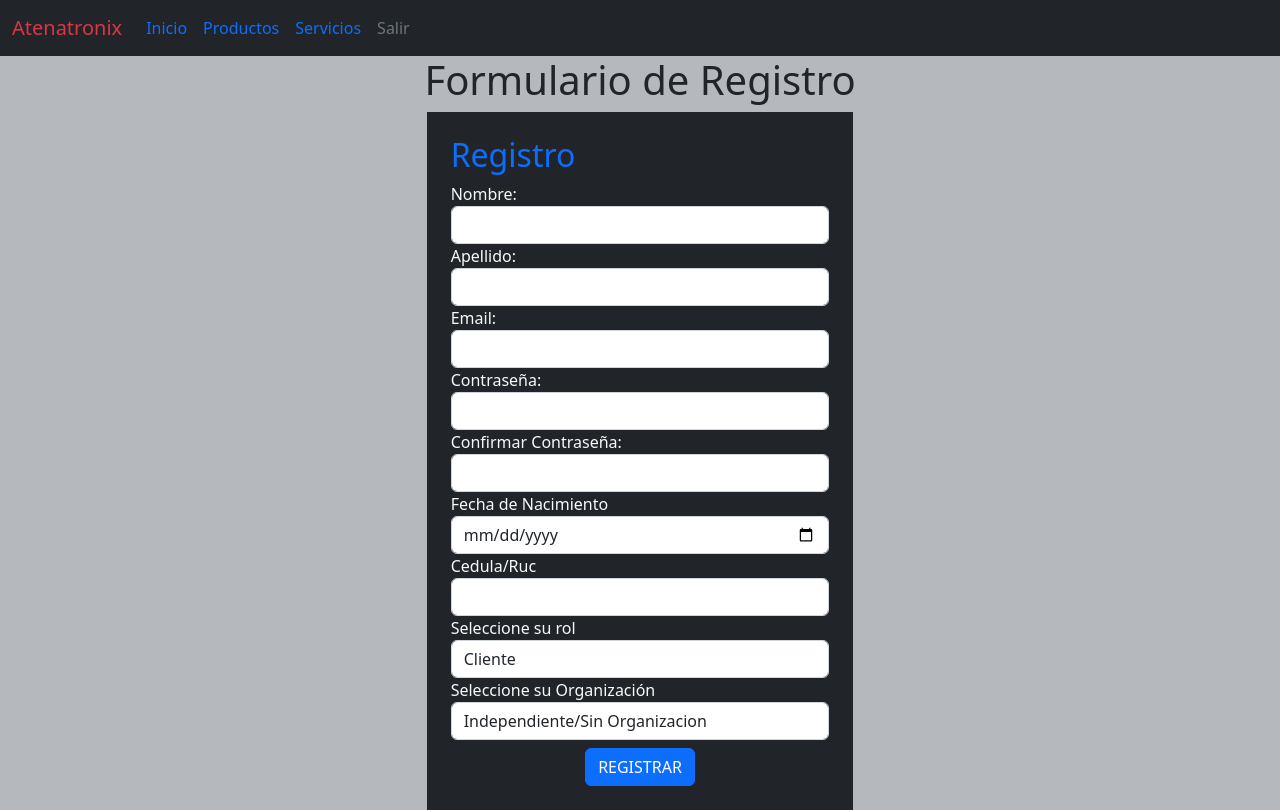
After one commit to SilviAC04/atenatronix, a Flask app: page /registrar in a window 1280 px wide. The commit adds this page. Run offline with Flask 2, Linux system fonts and the light colour scheme.

Commit message:
actualizo archivos

```diff
--- a/flask_app/controllers/users.py
+++ b/flask_app/controllers/users.py
@@ -1,6 +1,69 @@
 from flask_app import app
-from flask import render_template, redirect, session, flash
+from flask import render_template, redirect, session, request, flash
+from flask_app.models.user import User
+from flask_bcrypt import Bcrypt
+
+bcrypt = Bcrypt(app)
 
 @app.route('/')
 def home():
     return render_template("home.html")
+
+@app.route('/registrar')
+def show_register_page():
+    return render_template("registrar_usuario.html")
+
+@app.route('/register_user', methods = ['POST'])
+def register():
+    # registro del usuario
+    if not User.validate_register(request.form):
+        return redirect('/registrar')
+    data = {
+        "first_name":request.form['first_name'],
+        "last_name":request.form['last_name'],
+        "email":request.form['email'],
+        "password":bcrypt.generate_password_hash(request.form['password']),
+        "birthday":request.form['birthday'],
+        "cedula_ruc":request.form['cedula_ruc'],
+        "user_type_id":request.form['user_type_id'],
+        "empresa_id" : request.form['empresa_id'],
+        "direccion_id":1
+    }
+    print(data)
+    session["user_id"] = User.save(data)
+    print(session)
+    return redirect('/dashboard')
+
+
+@app.route('/login', methods=['POST'])
+def login():
+    user = User.get_by_email(request.form)
+    if not user:
+        flash("Email o contraseña inválido","login")
+        return redirect('/')
+    if not bcrypt.check_password_hash(user.password, request.form['password']):
+        flash("Email o contraseña inválido","login")
+        return redirect('/')
+    print(user.id)
+    session['user_id'] = user.id
+    return redirect('/dashboard')
+
+
+@app.route('/dashboard')
+def show_dashboard():
+    if 'user_id' not in session:
+        return redirect('/logout')
+    data = {
+        "id":session["user_id"]
+    }
+    this_user = User.get_by_id(data)
+    return render_template("dashboard.html", this_user=this_user)
+
+@app.route('/logout')
+def logout():
+    session.clear()
+    return redirect('/')
+
+@app.route('/Atenatronix')
+def show_atenatronix():
+    return render_template("Atenatronix.html")
--- a/flask_app/templates/base.html
+++ b/flask_app/templates/base.html
@@ -15,16 +15,17 @@
 <body class="bg-opacity-50 bg-secondary">
     <nav class="navbar navbar-expand-lg bg-dark">
         <div class="container-fluid">
-            <a class="navbar-brand link-danger" href="#">Atenatronix</a>
+            <a class="navbar-brand link-danger" href="/Atenatronix">Atenatronix</a>
             <button class="navbar-toggler" type="button" data-bs-toggle="collapse" data-bs-target="#navbarNavAltMarkup" aria-controls="navbarNavAltMarkup" aria-expanded="false" aria-label="Toggle navigation">
                 <span class="navbar-toggler-icon"></span>
             </button>
             <div class="collapse navbar-collapse" id="navbarNavAltMarkup">
                 <div class="navbar-nav">
-                    <a class="nav-link active link-primary" aria-current="page" href="#">Home</a>
-                    <a class="nav-link link-primary" href="#">Features</a>
-                    <a class="nav-link link-primary" href="#">Pricing</a>
-                    <a class="nav-link disabled link-primary">Disabled</a>
+                    <a class="nav-link active link-primary" aria-current="page" href="/">Inicio</a>
+                    <a class="nav-link link-primary" href="#">Productos</a>
+                    <a class="nav-link link-primary" href="#">Servicios</a>
+                    <!-- <a class="nav-link disabled link-primary">Disabled</a> -->
+                    <a class="nav-link link-secondary" href="/logout">Salir</a>
                 </div>
             </div>
         </div>
--- /dev/null
+++ b/flask_app/templates/registrar_usuario.html
@@ -0,0 +1,70 @@
+{% extends 'base.html' %}
+{% block title %}
+    Registro
+{% endblock %}
+
+{% block content %}
+    <h1 class="text-center">Formulario de Registro</h1>
+    <div class="d-flex justify-content-center">
+        <form action="/register_user" method="post" class="col-4 p-4 bg-dark text-light">
+            <h2 class="text-primary">Registro</h2>
+            {% with messages = get_flashed_messages(category_filter=['register']) %}
+                {% if messages %}
+                <div class="alert alert-danger" role="alert">
+                    <strong>Por favor llenar correctamente el formulario</strong>
+                        {% for message in messages %}
+                        <p>{{message}}</p>
+                        {% endfor %}
+                </div>
+                {% endif %}
+            {% endwith %}
+            <div class="form-group">
+                <label for="first_name">Nombre:</label>
+                <input type="text" name="first_name" class="form-control">
+            </div>
+            <div class="form-group">
+                <label for="last_name">Apellido:</label>
+                <input type="text" name="last_name" class="form-control">
+            </div>
+            <div class="form-group">
+                <label for="email">Email:</label>
+                <input type="text" name="email" class="form-control">
+            </div>
+            <div class="form-group">
+                <label for="password">Contraseña:</label>
+                <input type="password" name="password" class="form-control">
+            </div>
+            <div class="form-group">
+                <label for="confirm">Confirmar Contraseña:</label>
+                <input type="password" name="confirm" class="form-control">
+            </div>
+            <div class="form-group">
+                <label for="birthday">Fecha de Nacimiento</label>
+                <input type="date" name = "birthday" id="birthday" class="form-control">
+            </div>
+            <div class="form-group">
+                <label for="cedula_ruc">Cedula/Ruc</label>
+                <input type="text" name="cedula_ruc" class="form-control">
+            </div>
+            <div class="form-group">
+                <label for="user_type_id">Seleccione su rol</label>
+                <select class="form-control" name="user_type_id" id="user_type_id">
+                    <option value="2">Cliente</option>
+                    <option value="1">Administrador</option>
+                    <option value="3">Vendedor</option>
+                </select>
+            </div>
+            <div class="form-group">
+                <label for="empresa_id">Seleccione su Organización</label>
+                <select class="form-control" name="empresa_id" id="empresa_id">
+                    <option value="1">Independiente/Sin Organizacion</option>
+                    <option value="2">Inasel</option>
+                    <option value="3">Sebatelec</option>
+                </select>
+            </div>
+            <div class="d-flex justify-content-center">
+                <input type="submit" value="Registrar" class="btn btn-primary mt-2 text-uppercase">
+            </div>
+        </form>
+
+{% endblock %}
```
Also changed, not shown: flask_app/config/mysqlconnection.py (added, +47 -0 lines), flask_app/models/user.py (+78 -0 lines), flask_app/templates/Atenatronix.html (added, +11 -0 lines), flask_app/templates/dashboard.html (added, +26 -0 lines), flask_app/templates/home.html (+16 -4 lines), mysql/scripts_load_examples.sql (added, +65 -0 lines), 4 other files.
